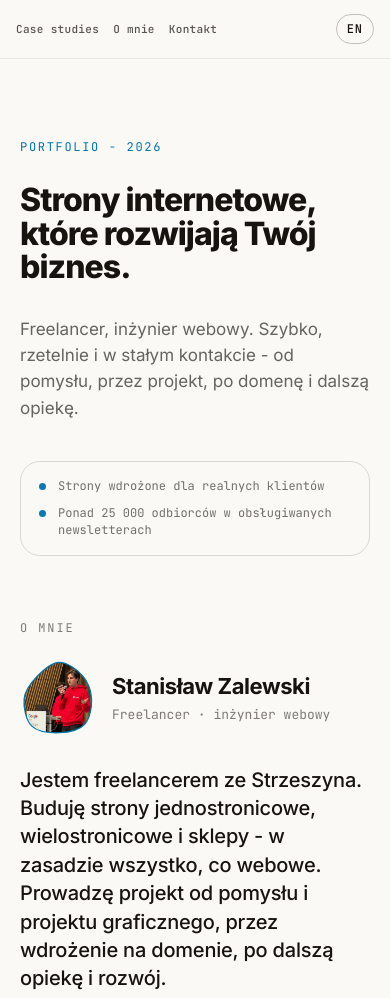
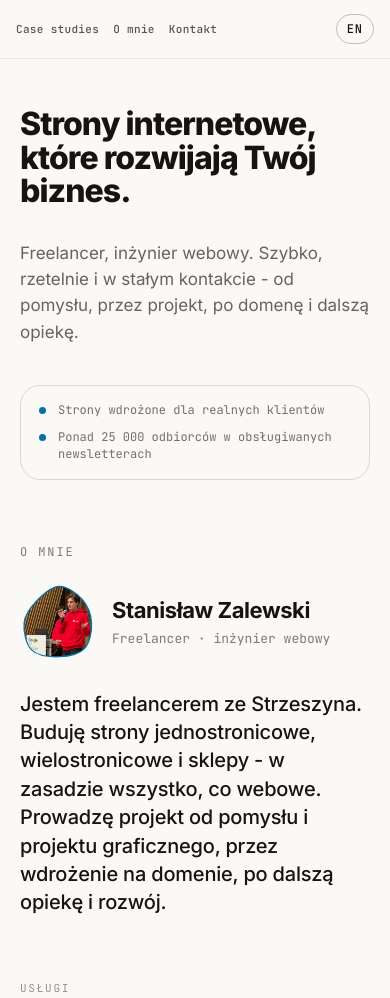
Before and after one commit to dev-stan/stanislawzalewski, a website: page index.html in a window 390 px wide. Shown: the top 998 px of the page. Drawn offline with nearby package versions, Linux system fonts and the light colour scheme.

Commit message:
Major changes

```diff
--- a/index.html
+++ b/index.html
@@ -82,11 +82,6 @@
   /* Hero */
   .hero { position: relative; overflow: hidden; }
   .hero-inner { position: relative; z-index: 1; padding: 120px 40px 100px; max-width: 1040px; margin: 0 auto; }
-  .hero-kicker {
-    font-family: 'JetBrains Mono', monospace; font-size: 12px;
-    letter-spacing: 0.14em; text-transform: uppercase;
-    color: oklch(53.139% 0.12465 241.363); margin-bottom: 28px;
-  }
   .hero h1 {
     font-size: clamp(32px, 4.8vw, 64px); line-height: 1.05;
     letter-spacing: -0.03em; font-weight: 800; margin: 0 0 32px; max-width: 640px;
@@ -556,7 +551,7 @@
     .nav { gap: 14px; }
     .nav a { font-size: 11px; letter-spacing: 0.03em; }
     .lang-btn { padding: 6px 10px; }
-    .hero-inner { padding: 80px 20px 64px; }
+    .hero-inner { padding: 48px 20px 64px; }
     .kotowski, .dzieciaki, .italy, .zukowski { padding-top: 72px; padding-bottom: 72px; padding-left: 20px; padding-right: 20px; }
     .contact { padding: 72px 20px 40px; }
     .kotowski .grid { grid-template-columns: 1fr; gap: 32px; }
@@ -674,7 +669,6 @@
     </svg>
   </div>
   <div class="hero-inner">
-    <div class="hero-kicker" data-i18n="hero.kicker"></div>
     <h1 data-i18n="hero.headline"></h1>
     <p class="hero-sub" data-i18n="hero.sub"></p>
     <div class="hero-stat">
@@ -938,7 +932,6 @@
   var translations = {
     en: {
       hero: {
-        kicker: 'Portfolio - 2026',
         headline: 'Websites that grow your business.',
         sub: 'Freelance web engineer. Fast, reliable and in constant contact - from the idea, through the design, to the domain and ongoing care.',
         statA: 'Sites shipped for real clients',
@@ -1022,7 +1015,6 @@
     },
     pl: {
       hero: {
-        kicker: 'Portfolio - 2026',
         headline: 'Strony internetowe, które rozwijają Twój biznes.',
         sub: 'Freelancer, inżynier webowy. Szybko, rzetelnie i w stałym kontakcie - od pomysłu, przez projekt, po domenę i dalszą opiekę.',
         statA: 'Strony wdrożone dla realnych klientów',
```
